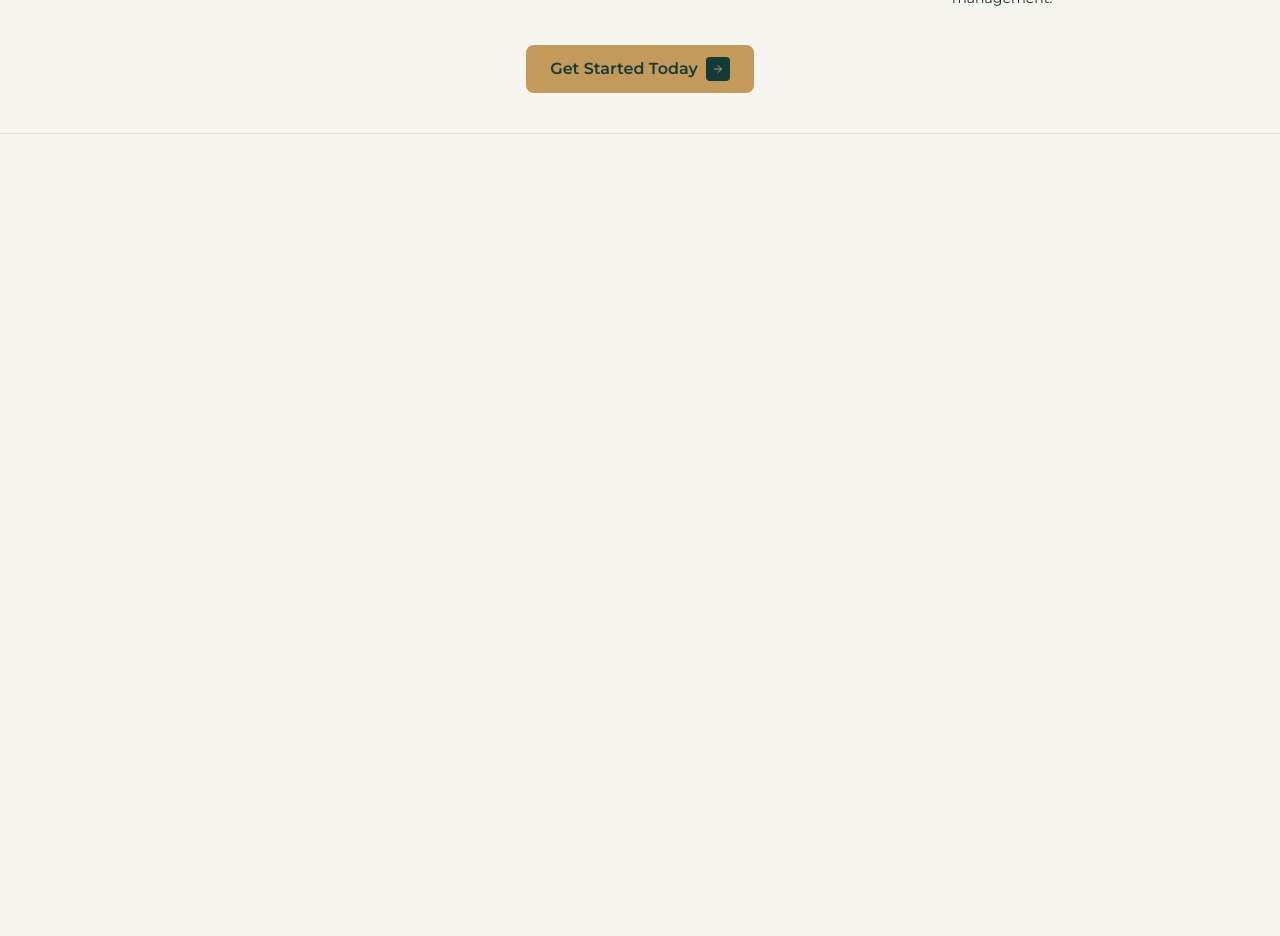
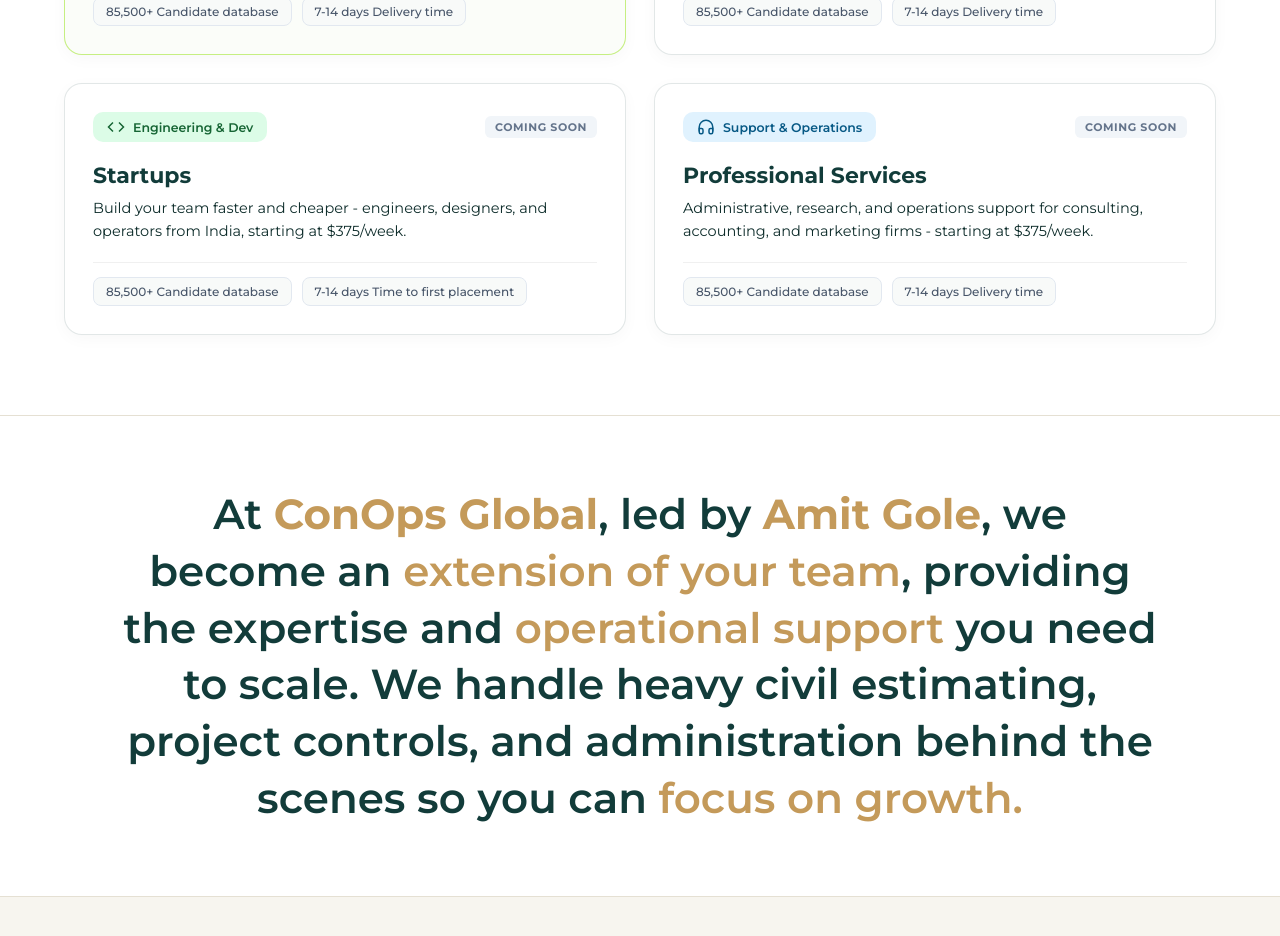
Before and after one commit to riaan-attar/conops, a React (Vite) app: page / in a window 1280 px wide. Shown: the part 1280-2216 px from the top of the page. Built offline with nearby package versions, Linux system fonts and the light colour scheme.

Commit message:
rearranged flow

```diff
--- a/src/pages/HomePage.tsx
+++ b/src/pages/HomePage.tsx
@@ -13,11 +13,11 @@
   return (
     <>
       <Hero />
+      <ServiceSectors />
+      <Intro />
+      <HiringCalculator />
+      <Comparison />
       <HowItWorks />
-      <HiringCalculator />
-      <Intro />
-      <Comparison />
-      <ServiceSectors />
       <WhyChooseUs />
       <Goal />
       <About />
```
